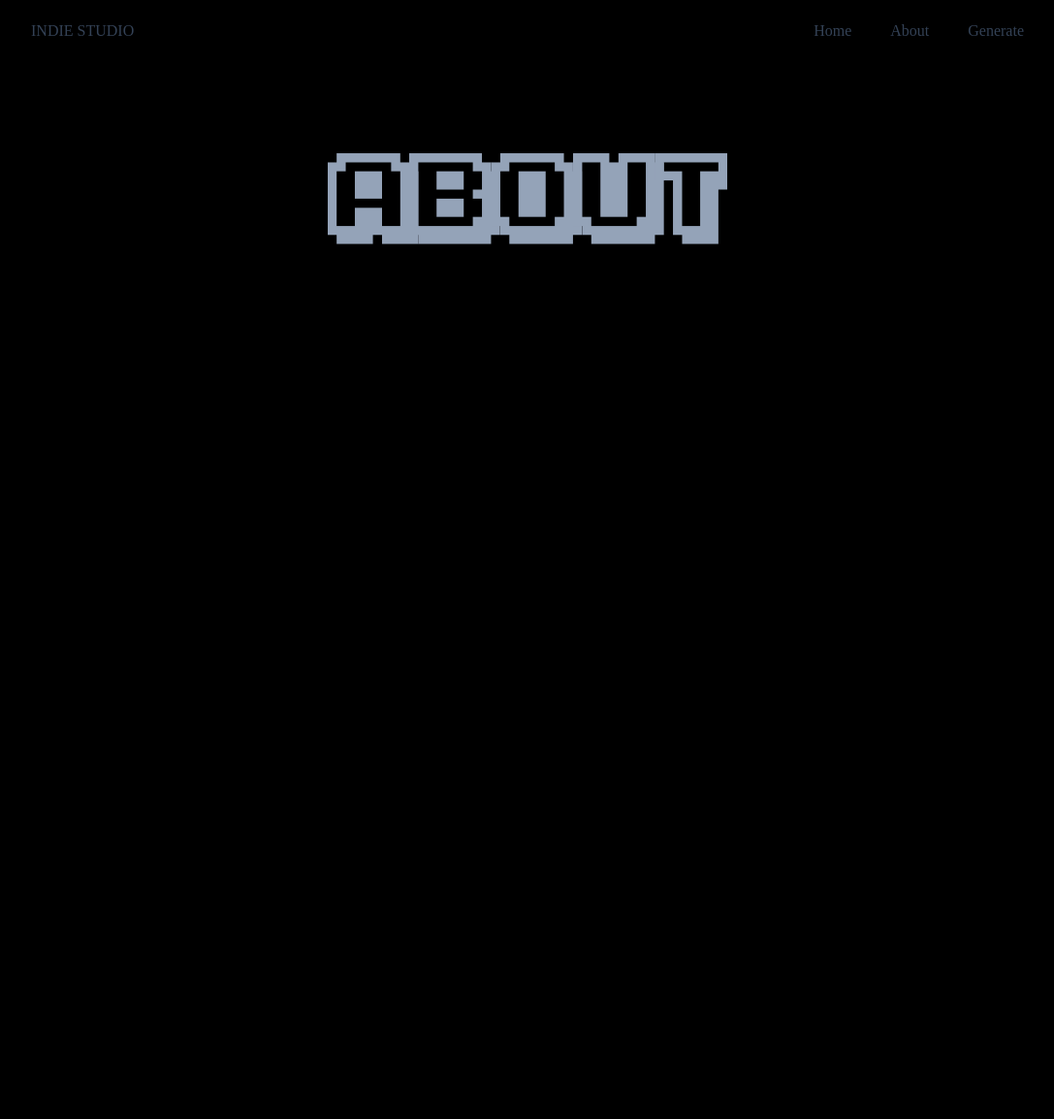
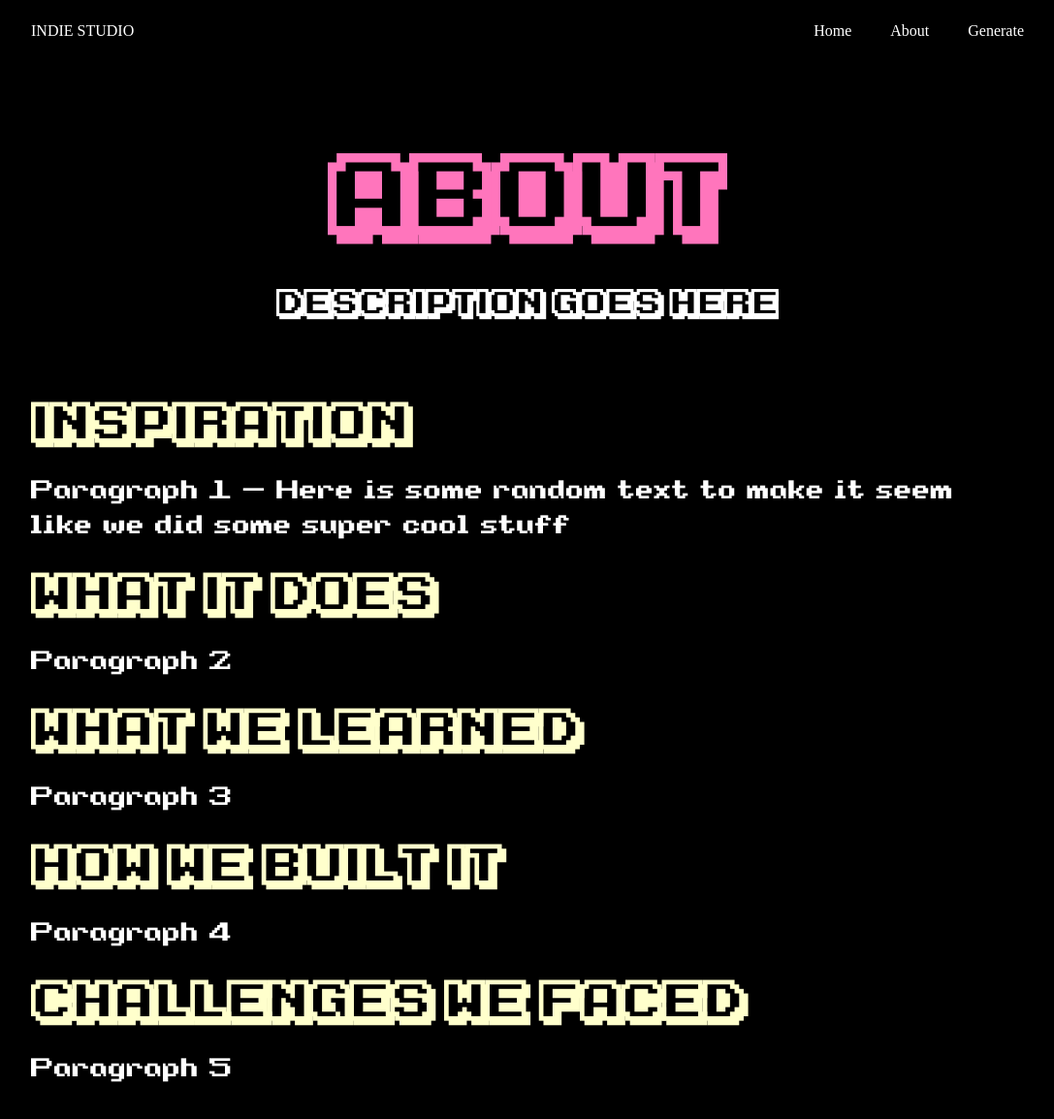
Before and after one commit to tx-appdev/hack-tx, a Next.js app in the folder client-next/: page /about in a window 1280 px wide. Shown: the top 1154 px of the page at 97% size, without its empty margins (96-1183 px from the left). Built offline with nearby package versions, Linux system fonts and the light colour scheme; a web font is replaced by a local one.

Commit message:
Update to variables

```diff
--- a/client-next/components/ui/Navbar.tsx
+++ b/client-next/components/ui/Navbar.tsx
@@ -1,6 +1,6 @@
 const Navbar = () => {
     return (
-        <div className="navbar-wrapper fixed top-0 left-0 w-[100%] py-5 px-[10%] flex justify-between align-center z-50 font-[Rocabe] text-slate-700">
+        <div className="navbar-wrapper font-[Rocabe] text-[--body] fixed top-0 left-0 w-[100%] py-5 px-[10%] flex justify-between align-center z-50">
             <a href="/">INDIE STUDIO</a>
 
             <nav className="navbar">
--- a/client-next/sections/About.tsx
+++ b/client-next/sections/About.tsx
@@ -3,45 +3,45 @@ const About = () => {
         <>
             <div className="about pt-[10%] my-0 mx-auto flex items-center justify-center text-center">
                 <div className="heading-wrapper">
-                    <h1 className="font-[Karmatic] text-[6em] text-slate-400">
+                    <h1 className="font-[Karmatic] text-[6em] text-[--title]">
                         ABOUT
                     </h1>
                 </div>
             </div>
             <div className="subheading-wrapper flex items-center justify-center text-center">
-                <h3 className="font-[Karmatic] text-[2em] pt-4 pb-8">
+                <h3 className="font-[Karmatic] text-[2em] text-[--body] pt-4 pb-8">
                     Description goes here
                 </h3>
             </div>
             <div className="body-wrapper text-left py-8 px-[10%] max-w-[100%]">
-                <h2 className="font-[Karmatic] text-[3em]">
+                <h2 className="font-[Karmatic] text-[3em] text-[--scroll]">
                     Inspiration
                 </h2>
-                <p className="font-[SuperLegend] text-[1.5em] py-4">
+                <p className="font-[SuperLegend] text-[1.5em] text-[--body] py-4">
                     Paragraph 1 - Here is some random text to make it seem like we did some super cool stuff
                 </p>
-                <h2 className="font-[Karmatic] text-[3em]">
+                <h2 className="font-[Karmatic] text-[3em] text-[--scroll]">
                     What It Does
                 </h2>
-                <p className="font-[SuperLegend] text-[1.5em] py-4">
+                <p className="font-[SuperLegend] text-[1.5em] py-4 text-[--body]">
                     Paragraph 2
                 </p>
-                <h2 className="font-[Karmatic] text-[3em]">
+                <h2 className="font-[Karmatic] text-[3em] text-[--scroll]">
                     What We Learned
                 </h2>
-                <p className="font-[SuperLegend] text-[1.5em] py-4">
+                <p className="font-[SuperLegend] text-[1.5em] py-4 text-[--body]">
                     Paragraph 3
                 </p>
-                <h2 className="font-[Karmatic] text-[3em]">
+                <h2 className="font-[Karmatic] text-[3em] text-[--scroll]">
                     How We Built It
                 </h2>
-                <p className="font-[SuperLegend] text-[1.5em] py-4">
+                <p className="font-[SuperLegend] text-[1.5em] py-4 text-[--body]">
                     Paragraph 4
                 </p>
-                <h2 className="font-[Karmatic] text-[3em]">
+                <h2 className="font-[Karmatic] text-[3em] text-[--scroll]">
                     Challenges We Faced
                 </h2>
-                <p className="font-[SuperLegend] text-[1.5em] py-4">
+                <p className="font-[SuperLegend] text-[1.5em] py-4 text-[--body]">
                     Paragraph 5
                 </p>
             </div>
--- a/client-next/sections/Generate.tsx
+++ b/client-next/sections/Generate.tsx
@@ -1,8 +1,14 @@
 const Generate = () => {
     return (
-        <div className="generation h-[100vh]">
-            Generation
-        </div>
+        <>
+            <div className="generation pt-[10%] my-0 mx-auto flex items-center justify-center text-center">
+                <div className="heading-wrapper">
+                    <h1 className="font-[Karmatic] text-[6em] text-[--title]">
+                        GENERATE
+                    </h1>
+                </div>
+            </div>
+        </>
     );
 }
 
```
